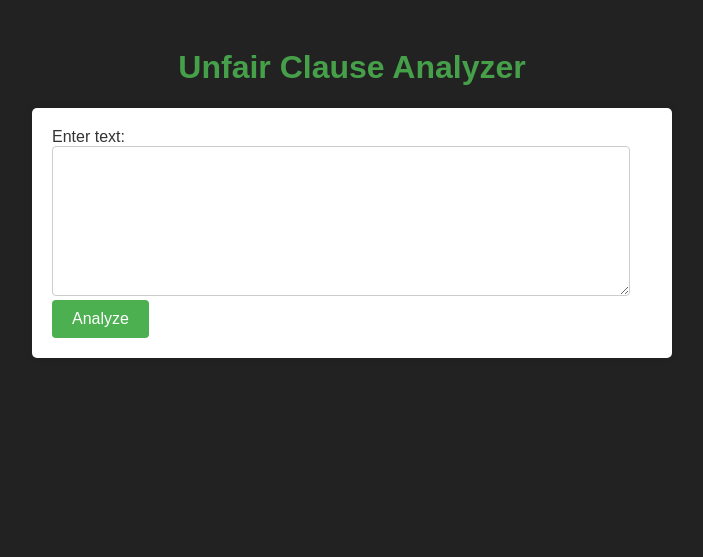
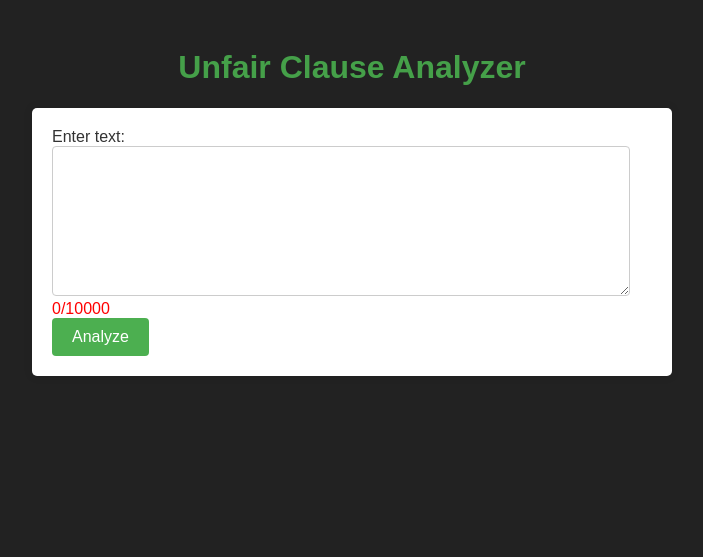
Before and after one commit to Lootera69/Analyser, a Flask app: page / in a window 1280 px wide. Shown: the top 557 px of the page, without its empty margins (288-991 px from the left). Run offline with Flask 3, Linux system fonts and the light colour scheme; parts of the project's set-up code (start-up, migrations or seed data) failed here and were passed over.

Commit message:
Update index.html

```diff
--- a/templates/index.html
+++ b/templates/index.html
@@ -78,14 +78,20 @@
         margin-top: 0.1px;
         margin-bottom: 0.1px;
       }
+      /* Added style for red text */
+      #word-count.red {
+        color: red;
+      }
     </style>
   </head>
   <body>
     <h1>Unfair Clause Analyzer</h1>
     <form method="post">
       <label for="text">Enter text:</label><br>
-      <textarea name="text" rows="5" cols="50"></textarea><br>
-      <input type="submit" value="Analyze">
+      <textarea name="text" id="text" rows="5" cols="50" onkeyup="countWords(this.value)"></textarea><br>
+      <!-- Added red class to display word count in red when limit exceeded -->
+      <span id="word-count" class="red">0/10000</span><br>
+      <input type="submit" value="Analyze" onclick="return checkWordCount()">
     </form>
     {% if negative_text %}
     <div class="result">
@@ -96,5 +102,27 @@
     <div class="bottom-border">
       <p class="disclaimer">Disclaimer: Unfair clause analyzer can make mistakes. Take a moment to verify pertinent information.</p>
     </div>
+    <script>
+      function countWords(text) {
+        var wordCount = text.trim().split(/\s+/).length;
+        var wordCountElement = document.getElementById('word-count');
+        wordCountElement.innerText = wordCount + '/10000';
+        if (wordCount > 10000) {
+          wordCountElement.classList.add('red');
+        } else {
+          wordCountElement.classList.remove('red');
+        }
+      }
+
+      function checkWordCount() {
+        var text = document.getElementById('text').value;
+        var wordCount = text.trim().split(/\s+/).length;
+        if (wordCount > 10000) {
+          alert('Word limit exceeded! Please reduce the word count to 10,000 or less.');
+          return false;
+        }
+        return true;
+      }
+    </script>
   </body>
 </html>
```
